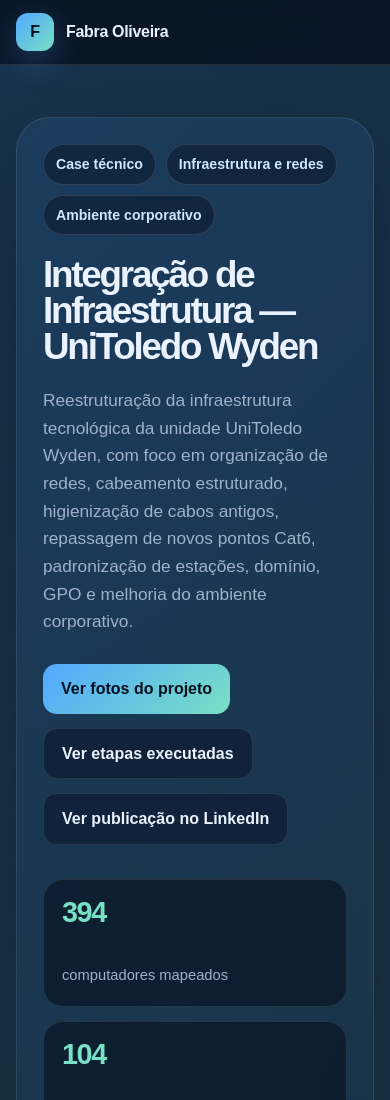
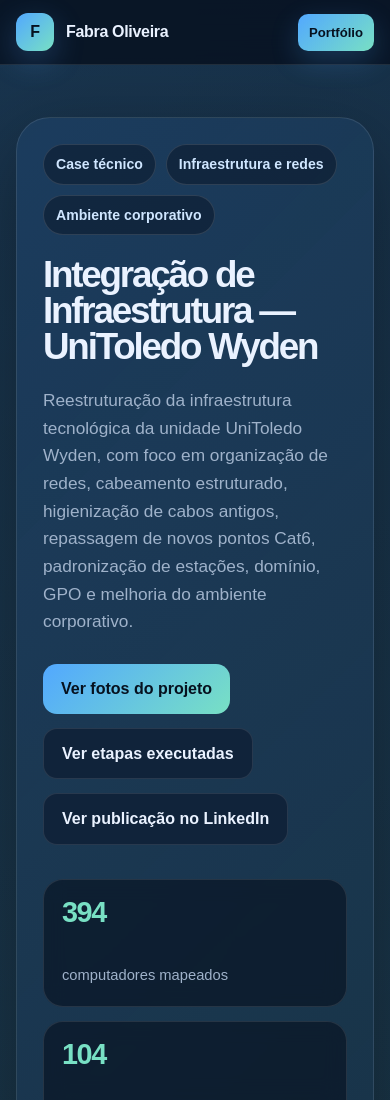
Before and after one commit to FabraOliveira/portfolio-infra, a plain HTML site: page projetos/integracao-unitoledo/index.html in a window 390 px wide. Shown: the top 1100 px of the page. Drawn offline with Linux system fonts and the light colour scheme.

Commit message:
Ajusta navegacao mobile do case de integracao

```diff
--- a/projetos/integracao-unitoledo/index.html
+++ b/projetos/integracao-unitoledo/index.html
@@ -122,6 +122,10 @@
     .nav-back:hover {
       color: #06111f !important;
       transform: translateY(-2px);
+    }
+
+    .mobile-text {
+      display: none;
     }
 
     .hero {
@@ -683,10 +687,41 @@
     @media (max-width: 640px) {
       .nav-content {
         min-height: 64px;
+        gap: 12px;
+      }
+
+      .brand {
+        min-width: 0;
+      }
+
+      .brand span:last-child {
+        white-space: nowrap;
       }
 
       .nav-links {
+        display: flex;
+        gap: 0;
+      }
+
+      .nav-links a:not(.nav-back) {
         display: none;
+      }
+
+      .nav-back {
+        display: inline-flex;
+        align-items: center;
+        justify-content: center;
+        padding: 8px 11px;
+        font-size: 0.82rem;
+        border-radius: 10px;
+      }
+
+      .desktop-text {
+        display: none;
+      }
+
+      .mobile-text {
+        display: inline;
       }
 
       .hero {
@@ -743,7 +778,10 @@
         <a href="#acoes">Ações</a>
         <a href="#galeria">Galeria</a>
         <a href="#resultados">Resultados</a>
-        <a class="nav-back" href="../../#projetos">Voltar ao portfólio</a>
+        <a class="nav-back" href="../../#projetos">
+          <span class="desktop-text">Voltar ao portfólio</span>
+          <span class="mobile-text">Portfólio</span>
+        </a>
       </nav>
     </div>
   </header>
```
